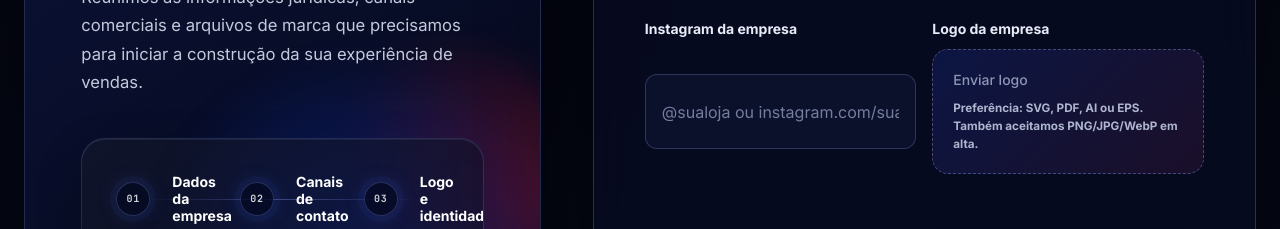
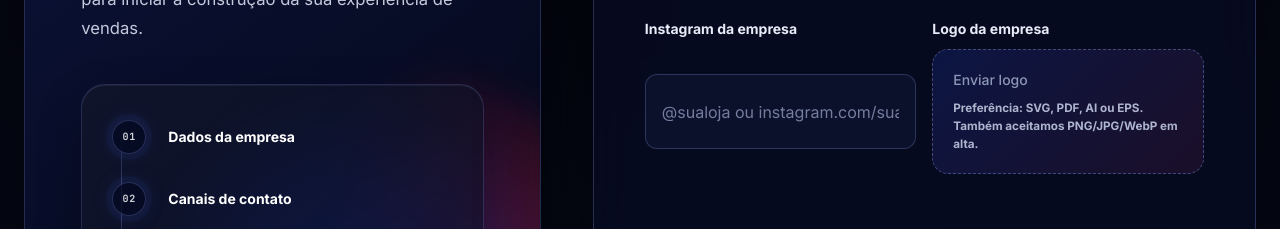
Before and after one commit to designconverte/old-lab-preview, a website built with Vite: page briefing/index.html in a window 1280 px wide. Shown: the part 697-926 px from the top of the page. Built offline with nearby package versions, Linux system fonts and the light colour scheme; a web font is replaced by a local one.

Commit message:
fix: use vertical briefing steps on desktop

```diff
--- a/src/style.css
+++ b/src/style.css
@@ -1751,9 +1751,9 @@
 .briefing-steps {
   position: relative;
   display: grid;
-  grid-template-columns: repeat(3, minmax(0, 1fr));
-  gap: clamp(18px, 3vw, 42px);
-  padding: clamp(22px, 3vw, 34px);
+  grid-template-columns: 1fr;
+  gap: 18px;
+  padding: clamp(22px, 3vw, 30px);
   overflow: hidden;
   border: 1px solid rgba(143, 164, 255, 0.18);
   border-radius: 24px;
@@ -1768,11 +1768,11 @@
 .briefing-steps::before {
   content: "";
   position: absolute;
-  top: 50%;
-  right: clamp(46px, 6vw, 64px);
-  left: clamp(46px, 6vw, 64px);
-  height: 1px;
-  background: linear-gradient(90deg, transparent, rgba(143, 164, 255, 0.34), transparent);
+  top: 30px;
+  bottom: 30px;
+  left: clamp(38px, 3vw, 46px);
+  width: 1px;
+  background: linear-gradient(180deg, transparent, rgba(143, 164, 255, 0.34), transparent);
   pointer-events: none;
 }
 
@@ -1782,6 +1782,7 @@
   min-width: 0;
   display: grid;
   grid-template-columns: 42px minmax(0, 1fr);
+  min-height: 44px;
   align-items: center;
   gap: 14px;
   padding: 0;
@@ -1813,7 +1814,7 @@
 
 .briefing-steps span {
   color: #fff;
-  max-width: 140px;
+  max-width: none;
   font-size: 14px;
   font-weight: 700;
   line-height: 1.22;
@@ -2286,8 +2287,6 @@
   }
 
   .briefing-steps {
-    grid-template-columns: 1fr;
-    gap: 18px;
     padding: 20px;
     border-radius: 22px;
   }
@@ -2296,16 +2295,10 @@
     top: 28px;
     bottom: 28px;
     left: 37px;
-    width: 1px;
-    height: auto;
-    background: linear-gradient(180deg, transparent, rgba(143, 164, 255, 0.32), transparent);
   }
 
   .briefing-steps article {
-    grid-template-columns: 42px minmax(0, 1fr);
     min-height: 44px;
-    align-items: center;
-    gap: 14px;
   }
 
   .briefing-steps b {
```
